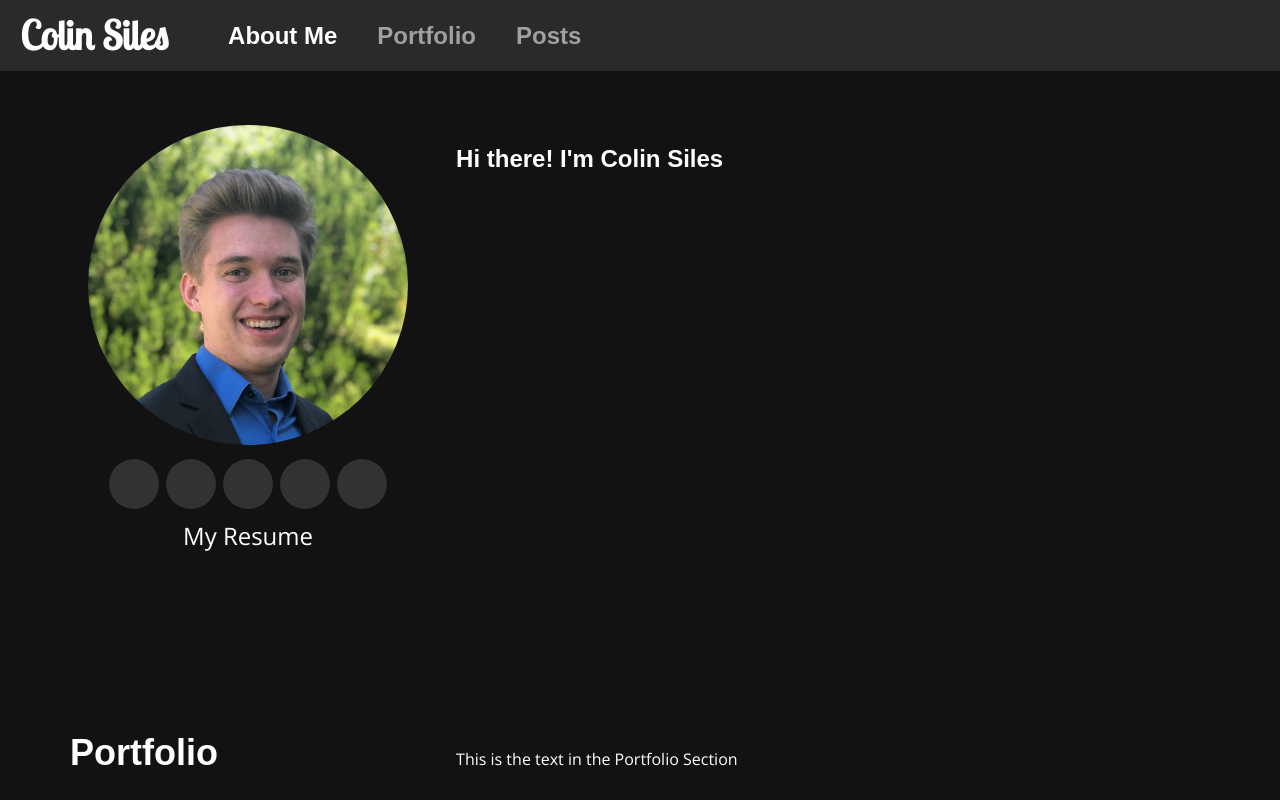
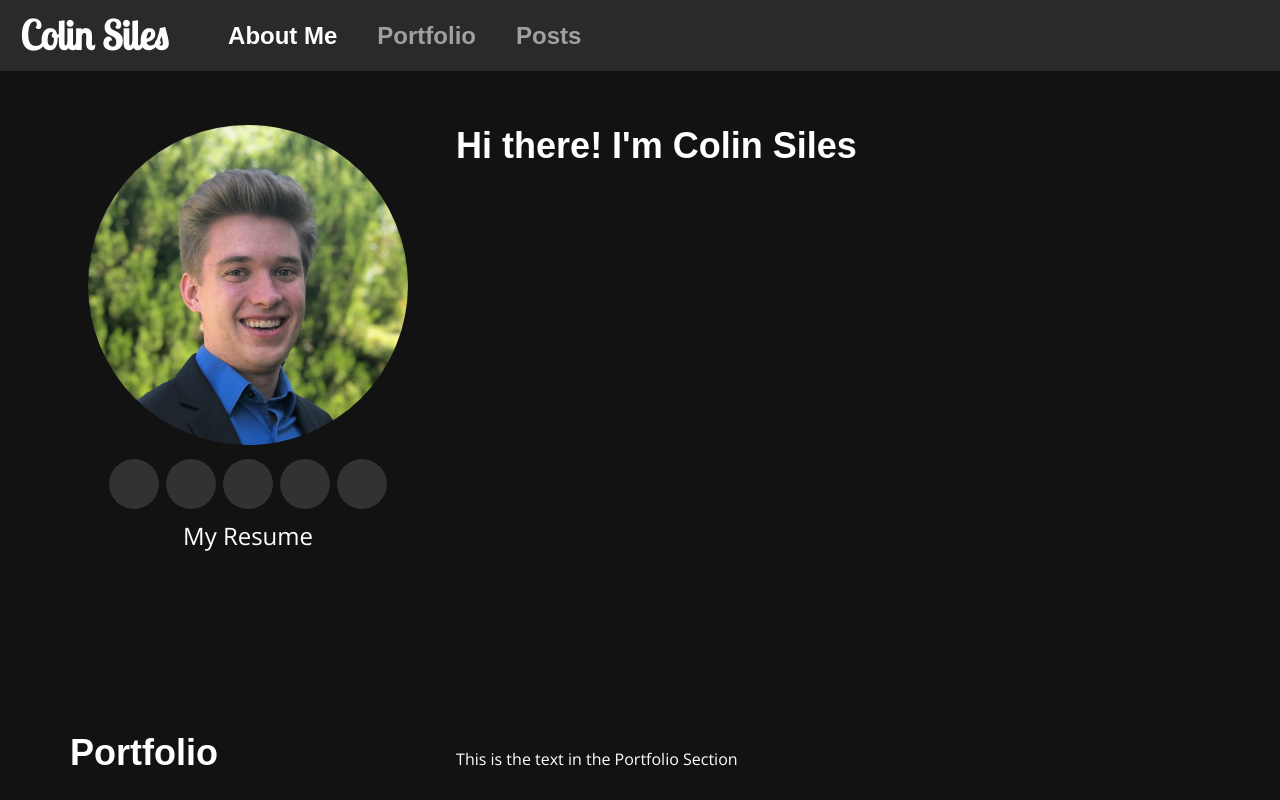
Before and after one commit to sColin16/personal-website, a Next.js app: page / in a window 1280 px wide. Shown: the top 800 px of the page. Built offline with nearby package versions, Linux system fonts and the light colour scheme; a web font is replaced by a local one.

Commit message:
Globally define h1 font styling on homepage

```diff
--- a/components/styles/homesectionlayout.module.css
+++ b/components/styles/homesectionlayout.module.css
@@ -26,12 +26,6 @@
     composes: section_partition;
 }
 
-.left_section_partition h1 {
-    font-weight: 600;
-    font-size: 36px;
-    margin: 0
-}
-
 @media (min-width: 576px) {
     .left_section_partition {
         text-align: left;
--- a/components/styles/layout.module.css
+++ b/components/styles/layout.module.css
@@ -4,6 +4,12 @@
     max-width: 100%;
     padding: 0 30px;
     margin: 0 auto;
+}
+
+.home_container h1 {
+    font-weight: 600;
+    font-size: 36px;
+    margin: 0;
 }
 
 .home_container section:first-child {
```
